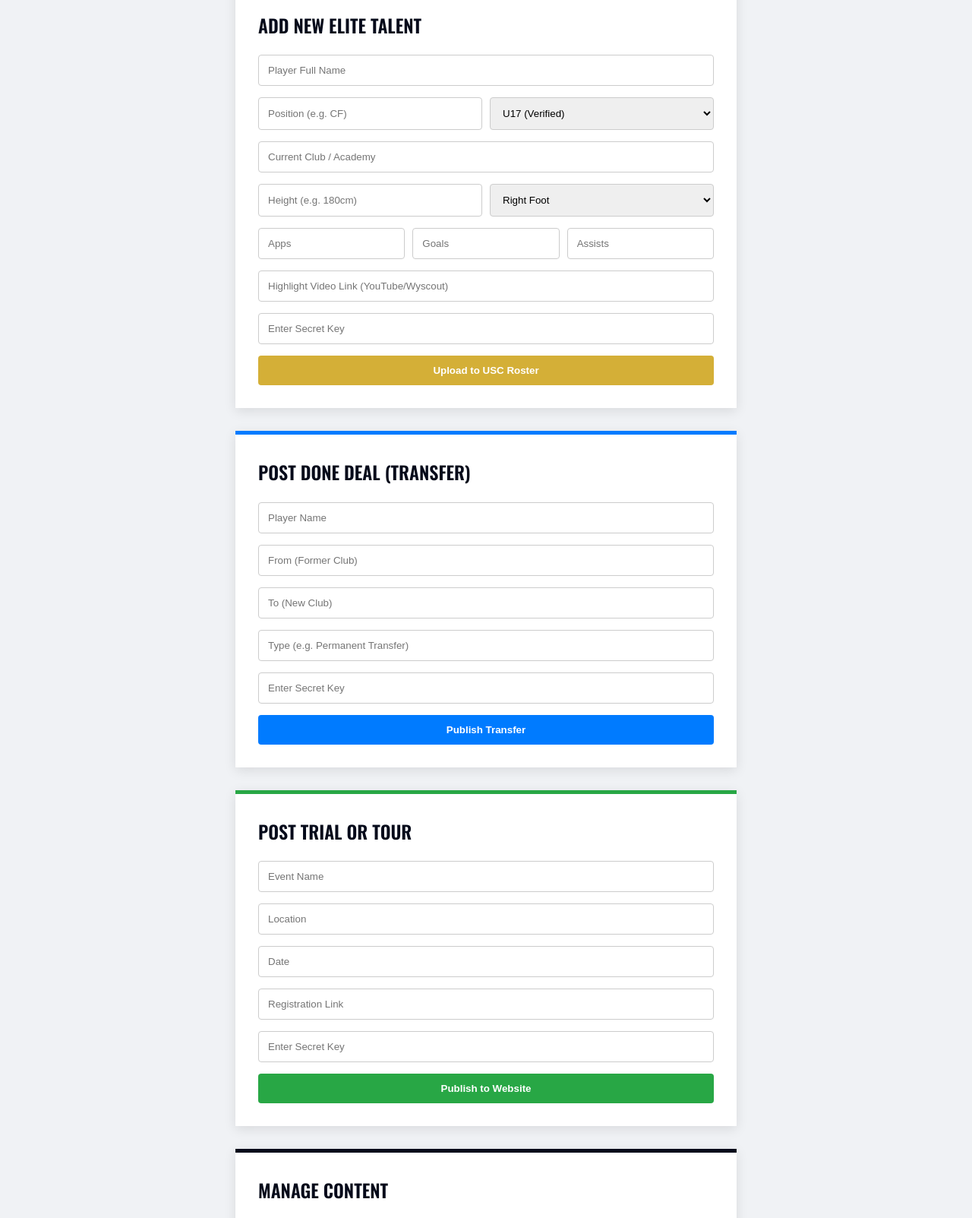
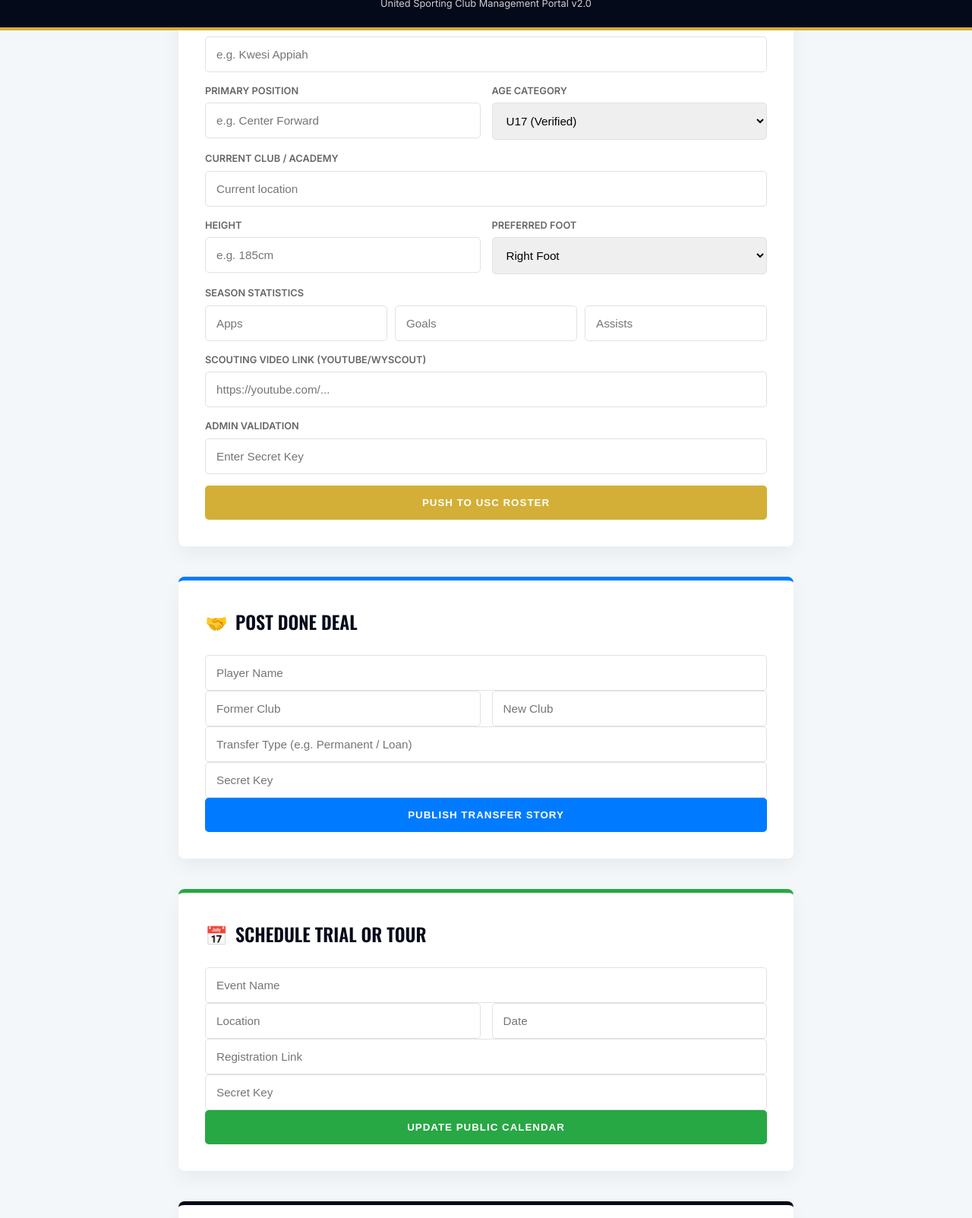
Before and after one commit to brighttodan-beep/united-sporting-club-talent-agency, a plain HTML site: page admin.html in a window 1280 px wide. Shown: the part 81-1684 px from the top of the page at 76% size. Drawn offline with nearby package versions, Linux system fonts and the light colour scheme.

Commit message:
Revamp admin.html layout and styles
Updated the layout and styling of the admin panel, enhancing user experience with a new design and improved form structure.

```diff
--- a/admin.html
+++ b/admin.html
@@ -3,46 +3,198 @@
 <head>
     <meta charset="UTF-8">
     <meta name="viewport" content="width=device-width, initial-scale=1.0">
-    <title>USC Admin | Command Center</title>
+    <title>USC Admin | Elite Command Center</title>
     <link rel="stylesheet" href="style.css">
-    <link href="https://fonts.googleapis.com/css2?family=Oswald:wght@500;600&display=swap" rel="stylesheet">
+    <link href="https://fonts.googleapis.com/css2?family=Oswald:wght@500;600&family=Inter:wght@400;600&display=swap" rel="stylesheet">
     <style>
-        body { background-color: #f0f2f5; font-family: 'Inter', sans-serif; }
-        .admin-container { max-width: 700px; margin: 40px auto; padding: 20px; }
-        .admin-box, .inbox-box, .manage-box, .event-box, .transfer-box {
-            background: #ffffff; padding: 30px; border-top: 5px solid #d4af37;
-            box-shadow: 0 4px 15px rgba(0,0,0,0.1); margin-bottom: 30px;
+        :root {
+            --admin-bg: #f4f7f9;
+            --panel-white: #ffffff;
+            --accent-gold: #d4af37;
+            --navy-dark: #050a1a;
         }
-        .manage-box { border-top-color: #050a1a; }
-        .event-box { border-top-color: #28a745; }
-        .transfer-box { border-top-color: #007bff; }
 
-        h2 { font-family: 'Oswald', sans-serif; text-transform: uppercase; color: #050a1a; margin-bottom: 20px; }
-        input, select { width: 100%; padding: 12px; margin-bottom: 15px; border: 1px solid #ccc; border-radius: 4px; box-sizing: border-box; }
+        body {
+            background-color: var(--admin-bg);
+            font-family: 'Inter', sans-serif;
+            color: var(--navy-dark);
+            margin: 0;
+            padding: 0;
+        }
 
-        /* New Layout Helpers */
-        .form-row { display: flex; gap: 10px; }
-        .form-row input, .form-row select { flex: 1; }
+        .admin-header {
+            background: var(--navy-dark);
+            color: white;
+            padding: 20px 5%;
+            text-align: center;
+            border-bottom: 4px solid var(--accent-gold);
+            margin-bottom: 30px;
+        }
 
-        .btn-view, .btn-delete { border: none; padding: 10px 15px; cursor: pointer; font-weight: bold; border-radius: 4px; transition: 0.3s; }
-        .btn-view { background: #050a1a; color: white; width: 100%; }
-        .btn-delete { background: #ff4d4d; color: white; font-size: 0.8rem; margin-top: 10px; }
-        .btn-delete:hover { background: #cc0000; }
-        .item-card { background: #f9f9f9; padding: 15px; margin-top: 15px; border-left: 4px solid #d4af37; border-radius: 4px; position: relative; }
-        .btn-green { background: #28a745; color: white; border: none; padding: 12px; border-radius: 4px; cursor: pointer; font-weight: bold; width: 100%; }
-        .btn-blue { background: #007bff; color: white; border: none; padding: 12px; border-radius: 4px; cursor: pointer; font-weight: bold; width: 100%; }
+        .admin-header h1 {
+            font-family: 'Oswald', sans-serif;
+            text-transform: uppercase;
+            margin: 0;
+            letter-spacing: 2px;
+        }
+
+        .admin-container {
+            max-width: 850px;
+            margin: 0 auto 60px auto;
+            padding: 0 20px;
+        }
+
+        /* Section Panels */
+        .admin-panel {
+            background: var(--panel-white);
+            padding: 35px;
+            border-radius: 8px;
+            box-shadow: 0 10px 25px rgba(0,0,0,0.05);
+            margin-bottom: 40px;
+            border-top: 5px solid var(--accent-gold);
+        }
+
+        h2 {
+            font-family: 'Oswald', sans-serif;
+            text-transform: uppercase;
+            color: var(--navy-dark);
+            margin-bottom: 25px;
+            display: flex;
+            align-items: center;
+            gap: 10px;
+        }
+
+        /* Form Styling */
+        .form-group { margin-bottom: 15px; }
+
+        label {
+            display: block;
+            font-size: 0.8rem;
+            font-weight: 700;
+            margin-bottom: 5px;
+            color: #666;
+            text-transform: uppercase;
+        }
+
+        input, select, textarea {
+            width: 100%;
+            padding: 14px;
+            border: 1px solid #e1e1e1;
+            border-radius: 5px;
+            font-size: 0.95rem;
+            transition: border-color 0.3s;
+        }
+
+        input:focus { border-color: var(--accent-gold); outline: none; }
+
+        .form-row {
+            display: grid;
+            grid-template-columns: 1fr 1fr;
+            gap: 15px;
+        }
+
+        .stats-row {
+            display: grid;
+            grid-template-columns: 1fr 1fr 1fr;
+            gap: 10px;
+        }
+
+        /* Custom Admin Buttons */
+        .btn-action {
+            width: 100%;
+            padding: 15px;
+            border: none;
+            border-radius: 5px;
+            font-weight: 800;
+            text-transform: uppercase;
+            cursor: pointer;
+            transition: all 0.3s;
+            letter-spacing: 1px;
+        }
+
+        .btn-gold { background: var(--accent-gold); color: white; }
+        .btn-gold:hover { background: #b8952d; transform: translateY(-2px); }
+
+        .btn-navy { background: var(--navy-dark); color: white; }
+        .btn-navy:hover { background: #0a1430; }
+
+        .btn-green { background: #28a745; color: white; }
+        .btn-blue { background: #007bff; color: white; }
+
+        /* Management Lists */
+        .list-container {
+            margin-top: 20px;
+            max-height: 400px;
+            overflow-y: auto;
+            border-radius: 5px;
+        }
+
+        .item-card {
+            background: #fdfdfd;
+            padding: 15px;
+            margin-bottom: 10px;
+            border-left: 4px solid var(--accent-gold);
+            border-radius: 4px;
+            display: flex;
+            justify-content: space-between;
+            align-items: center;
+            border: 1px solid #eee;
+        }
+
+        .btn-delete {
+            background: #ff4d4d;
+            color: white;
+            border: none;
+            padding: 8px 12px;
+            border-radius: 4px;
+            cursor: pointer;
+            font-size: 0.75rem;
+        }
+
+        .divider {
+            height: 1px;
+            background: #eee;
+            margin: 40px 0;
+        }
+
+        .nav-back {
+            text-align: center;
+            margin-bottom: 40px;
+        }
+
+        .nav-back a {
+            text-decoration: none;
+            color: var(--navy-dark);
+            font-weight: 700;
+            font-size: 0.9rem;
+            text-transform: uppercase;
+        }
     </style>
 </head>
 <body>
 
+    <header class="admin-header">
+        <h1>USC Command Center</h1>
+        <p style="font-size: 0.8rem; opacity: 0.8; margin-top: 5px;">United Sporting Club Management Portal v2.0</p>
+    </header>
+
     <div class="admin-container">
-        <div class="admin-box">
-            <h2>Add New Elite Talent</h2>
+
+        <div class="admin-panel">
+            <h2><span>⚽</span> Add New Elite Talent</h2>
             <form id="player-form">
-                <input type="text" id="playerName" placeholder="Player Full Name" required>
+                <div class="form-group">
+                    <label>Full Name</label>
+                    <input type="text" id="playerName" placeholder="e.g. Kwesi Appiah" required>
+                </div>
 
                 <div class="form-row">
-                    <input type="text" id="playerPosition" placeholder="Position (e.g. CF)" required>
+                    <div class="form-group">
+                        <label>Primary Position</label>
+                        <input type="text" id="playerPosition" placeholder="e.g. Center Forward" required>
+                    </div>
+                    <div class="form-group">
+                        <label>Age Category</label>
                         <select id="playerAge">
                             <option value="U17">U17 (Verified)</option>
                             <option value="U19">U19 (Verified)</option>
@@ -50,80 +202,103 @@
                             <option value="Senior">Senior Pro</option>
                         </select>
                     </div>
+                </div>
 
-                <input type="text" id="playerClub" placeholder="Current Club / Academy" required>
+                <div class="form-group">
+                    <label>Current Club / Academy</label>
+                    <input type="text" id="playerClub" placeholder="Current location" required>
+                </div>
 
                 <div class="form-row">
-                    <input type="text" id="playerHeight" placeholder="Height (e.g. 180cm)">
+                    <div class="form-group">
+                        <label>Height</label>
+                        <input type="text" id="playerHeight" placeholder="e.g. 185cm">
+                    </div>
+                    <div class="form-group">
+                        <label>Preferred Foot</label>
                         <select id="playerFoot">
                             <option value="Right">Right Foot</option>
                             <option value="Left">Left Foot</option>
                             <option value="Both">Both Feet</option>
                         </select>
                     </div>
+                </div>
 
-                <div class="form-row">
+                <label>Season Statistics</label>
+                <div class="stats-row form-group">
                     <input type="number" id="playerApps" placeholder="Apps">
                     <input type="number" id="playerGoals" placeholder="Goals">
                     <input type="number" id="playerAssists" placeholder="Assists">
                 </div>
 
-                <input type="url" id="playerVideo" placeholder="Highlight Video Link (YouTube/Wyscout)">
+                <div class="form-group">
+                    <label>Scouting Video Link (YouTube/Wyscout)</label>
+                    <input type="url" id="playerVideo" placeholder="https://youtube.com/...">
+                </div>
 
+                <div class="form-group">
+                    <label>Admin Validation</label>
                     <input type="password" id="adminKey" placeholder="Enter Secret Key" required>
-                <button type="submit" class="btn-main" style="width: 100%; background:#d4af37; color:white; border:none; padding:12px; font-weight:bold; cursor:pointer;">Upload to USC Roster</button>
+                </div>
+
+                <button type="submit" class="btn-action btn-gold">Push to USC Roster</button>
             </form>
         </div>
 
-        <div class="transfer-box">
-            <h2>Post Done Deal (Transfer)</h2>
+        <div class="admin-panel" style="border-top-color: #007bff;">
+            <h2><span>🤝</span> Post Done Deal</h2>
             <form id="transfer-form">
                 <input type="text" id="trPlayerName" placeholder="Player Name" required>
-                <input type="text" id="trFromClub" placeholder="From (Former Club)" required>
-                <input type="text" id="trToClub" placeholder="To (New Club)" required>
-                <input type="text" id="trType" placeholder="Type (e.g. Permanent Transfer)" required>
-                <input type="password" id="trAdminKey" placeholder="Enter Secret Key" required>
-                <button type="submit" class="btn-blue">Publish Transfer</button>
+                <div class="form-row">
+                    <input type="text" id="trFromClub" placeholder="Former Club" required>
+                    <input type="text" id="trToClub" placeholder="New Club" required>
+                </div>
+                <input type="text" id="trType" placeholder="Transfer Type (e.g. Permanent / Loan)" required>
+                <input type="password" id="trAdminKey" placeholder="Secret Key" required>
+                <button type="submit" class="btn-action btn-blue">Publish Transfer Story</button>
             </form>
         </div>
 
-        <div class="event-box">
-            <h2>Post Trial or Tour</h2>
+        <div class="admin-panel" style="border-top-color: #28a745;">
+            <h2><span>📅</span> Schedule Trial or Tour</h2>
             <form id="event-form">
                 <input type="text" id="eventTitle" placeholder="Event Name" required>
+                <div class="form-row">
                     <input type="text" id="eventLocation" placeholder="Location" required>
                     <input type="text" id="eventDate" placeholder="Date" required>
+                </div>
                 <input type="url" id="eventLink" placeholder="Registration Link" required>
-                <input type="password" id="eventAdminKey" placeholder="Enter Secret Key" required>
-                <button type="submit" class="btn-green">Publish to Website</button>
+                <input type="password" id="eventAdminKey" placeholder="Secret Key" required>
+                <button type="submit" class="btn-action btn-green">Update Public Calendar</button>
             </form>
         </div>
 
-        <div class="manage-box">
-            <h2>Manage Content</h2>
-            <button id="btn-load-roster" class="btn-view" style="margin-bottom: 10px;">Load / Refresh Roster</button>
-            <div id="roster-list"></div>
+        <div class="admin-panel" style="border-top-color: var(--navy-dark);">
+            <h2><span>🛠️</span> Content Management</h2>
 
-            <hr style="margin: 30px 0; border: 0; border-top: 1px solid #eee;">
+            <button id="btn-load-roster" class="btn-action btn-navy" style="margin-bottom: 10px;">Load Talent Database</button>
+            <div id="roster-list" class="list-container"></div>
 
-            <button id="btn-load-transfers" class="btn-view" style="background: #007bff; margin-bottom: 10px;">Load / Refresh Transfers</button>
-            <div id="transfer-list"></div>
+            <div class="divider"></div>
 
-            <hr style="margin: 30px 0; border: 0; border-top: 1px solid #eee;">
+            <button id="btn-load-transfers" class="btn-action btn-blue" style="margin-bottom: 10px;">Load Transfer History</button>
+            <div id="transfer-list" class="list-container"></div>
 
-            <button id="btn-load-events" class="btn-view" style="background: #28a745;">Load / Refresh Events</button>
-            <div id="events-list"></div>
+            <div class="divider"></div>
+
+            <button id="btn-load-events" class="btn-action btn-green" style="margin-bottom: 10px;">Load Active Events</button>
+            <div id="events-list" class="list-container"></div>
         </div>
 
-        <div class="inbox-box">
-            <h2>Inquiry Inbox</h2>
-            <input type="password" id="inboxKey" placeholder="Enter Secret Key to Read">
-            <button id="btn-view-messages" class="btn-view">View New Messages</button>
-            <div id="message-list"></div>
+        <div class="admin-panel">
+            <h2><span>📩</span> Inquiry Inbox</h2>
+            <input type="password" id="inboxKey" placeholder="Secret Key to Unlock Messages" style="margin-bottom: 15px;">
+            <button id="btn-view-messages" class="btn-action btn-navy">Access Messages</button>
+            <div id="message-list" class="list-container"></div>
         </div>
 
-        <div style="text-align: center; margin-top: 20px;">
-            <a href="index.html" style="text-decoration: none; color: #050a1a; font-weight: bold;">← Back to Website</a>
+        <div class="nav-back">
+            <a href="index.html">← Return to Live Website</a>
         </div>
     </div>
 
```
Lines whose indentation alone changed are shown as unchanged.
